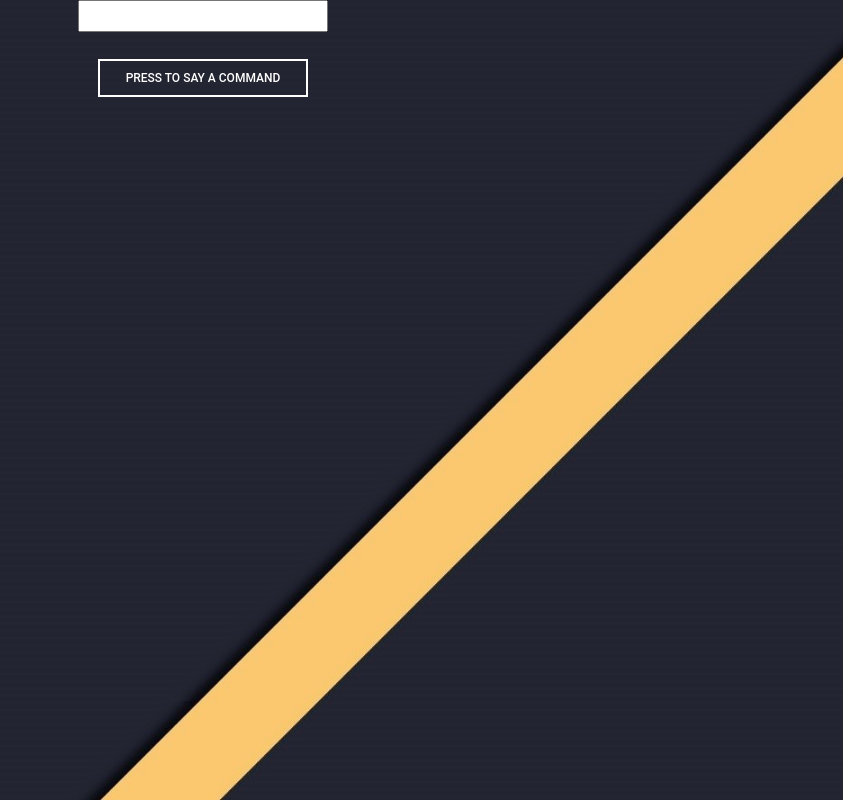
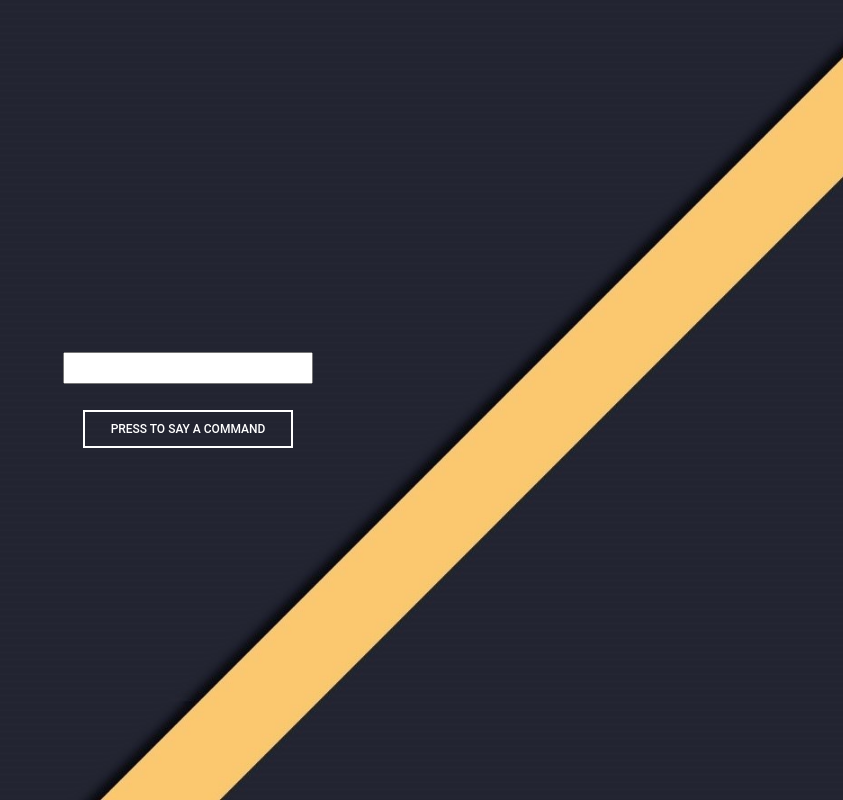
Before and after one commit to amrufathy/HRI-Simulation, a plain HTML site: page index.html in a window 1280 px wide. Shown: the whole page, without its empty margins (437-1280 px from the left). Drawn offline with Linux system fonts and the light colour scheme.

Commit message:
centering elements in body

```diff
--- a/index.html
+++ b/index.html
@@ -27,10 +27,12 @@
 
 
     <body>
-        <div class="container">
-            <div class='row'>
-                <div class='col-sm-12 text-center'>
-                    <input type="text" id="fname" name="fname"><br><br>
+        <div class="container" style="height: 100vh !important">
+            <div class='row' style="width: 100%; height: 100%; display: table;">
+                <div class='col-sm-12 col-md-12 col-lg-12 text-center' style="display: table-cell; vertical-align: middle; ">
+                    <input type="text" id="fname" name="fname">
+                    <br>
+                    <br>
                     <button id='button' class='btn'>Press to say a command</button>
                 </div>
             </div>
```
